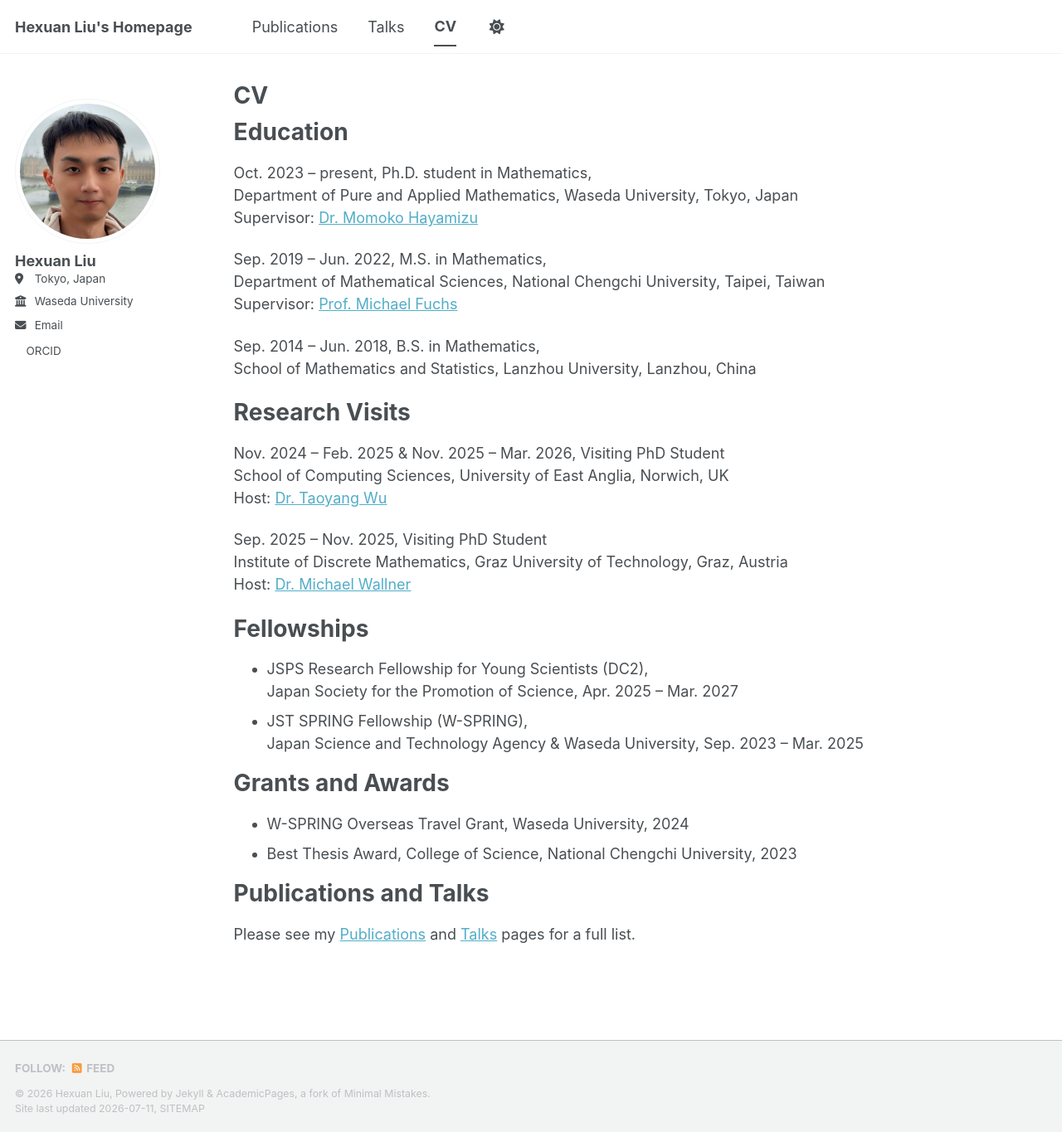
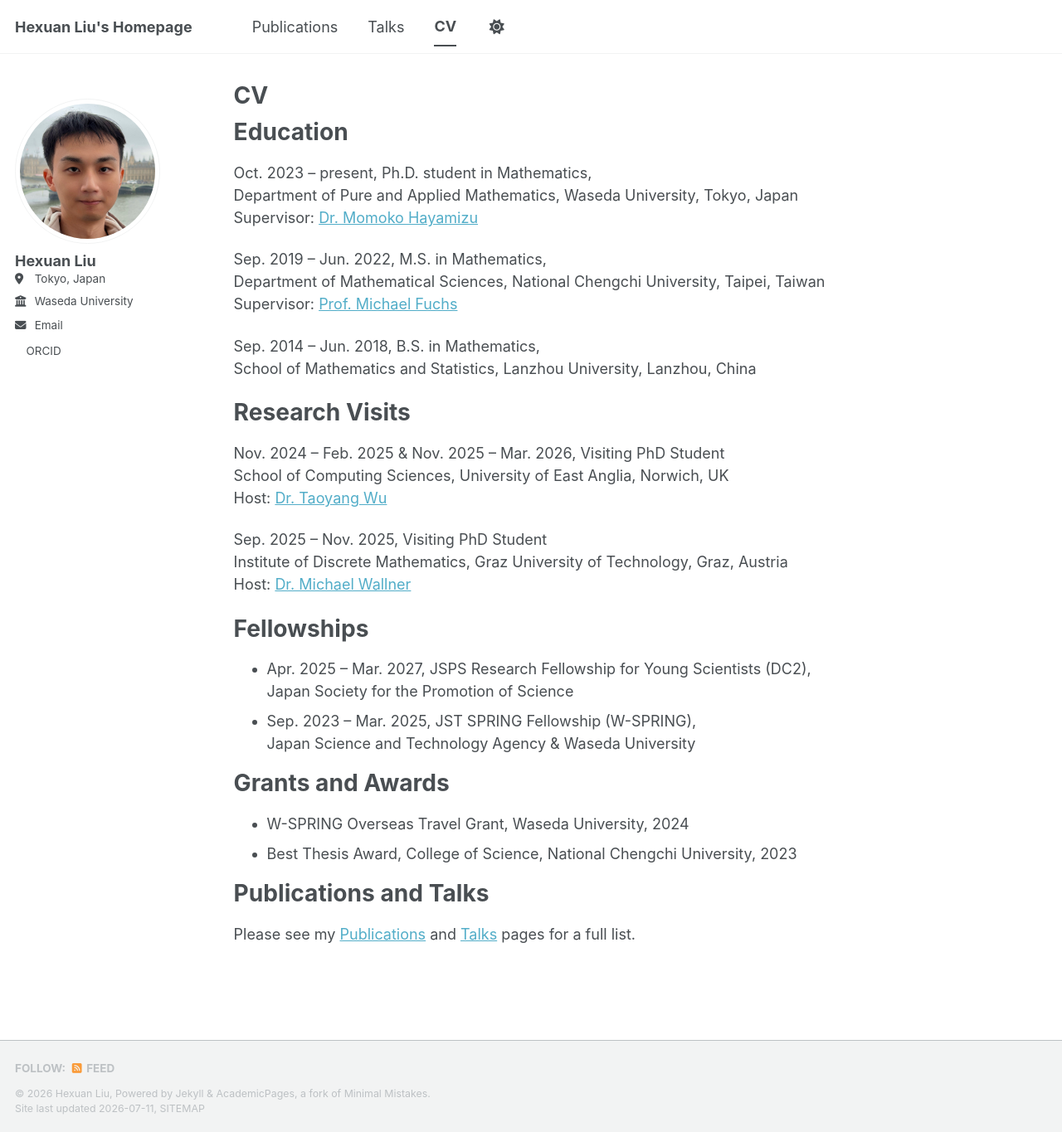
Before and after one commit to Hexuan-Liu/hexuan-liu.github.io, a Jekyll site: the page built from _pages/cv.md, in a window 1280 px wide and 1365 px high. Shown: the whole window at 83% size. Built offline with Jekyll 4.4.1, drawn with Linux system fonts in a browser that asks for light colours; a style sheet for code colours, icons or effects is not loaded.

Commit message:
Update cv.md

```diff
--- a/_pages/cv.md
+++ b/_pages/cv.md
@@ -34,10 +34,10 @@ Host: [Dr. Michael Wallner](https://dmg.tuwien.ac.at/mwallner/)
 
 Fellowships
 ======
-- JSPS Research Fellowship for Young Scientists (DC2),<br>
-  Japan Society for the Promotion of Science, Apr. 2025 – Mar. 2027
-- JST SPRING Fellowship (W-SPRING),<br>
-  Japan Science and Technology Agency & Waseda University, Sep. 2023 – Mar. 2025
+- Apr. 2025 – Mar. 2027, JSPS Research Fellowship for Young Scientists (DC2),<br>
+  Japan Society for the Promotion of Science
+- Sep. 2023 – Mar. 2025, JST SPRING Fellowship (W-SPRING),<br>
+  Japan Science and Technology Agency & Waseda University
 
 Grants and Awards
 ======
```
